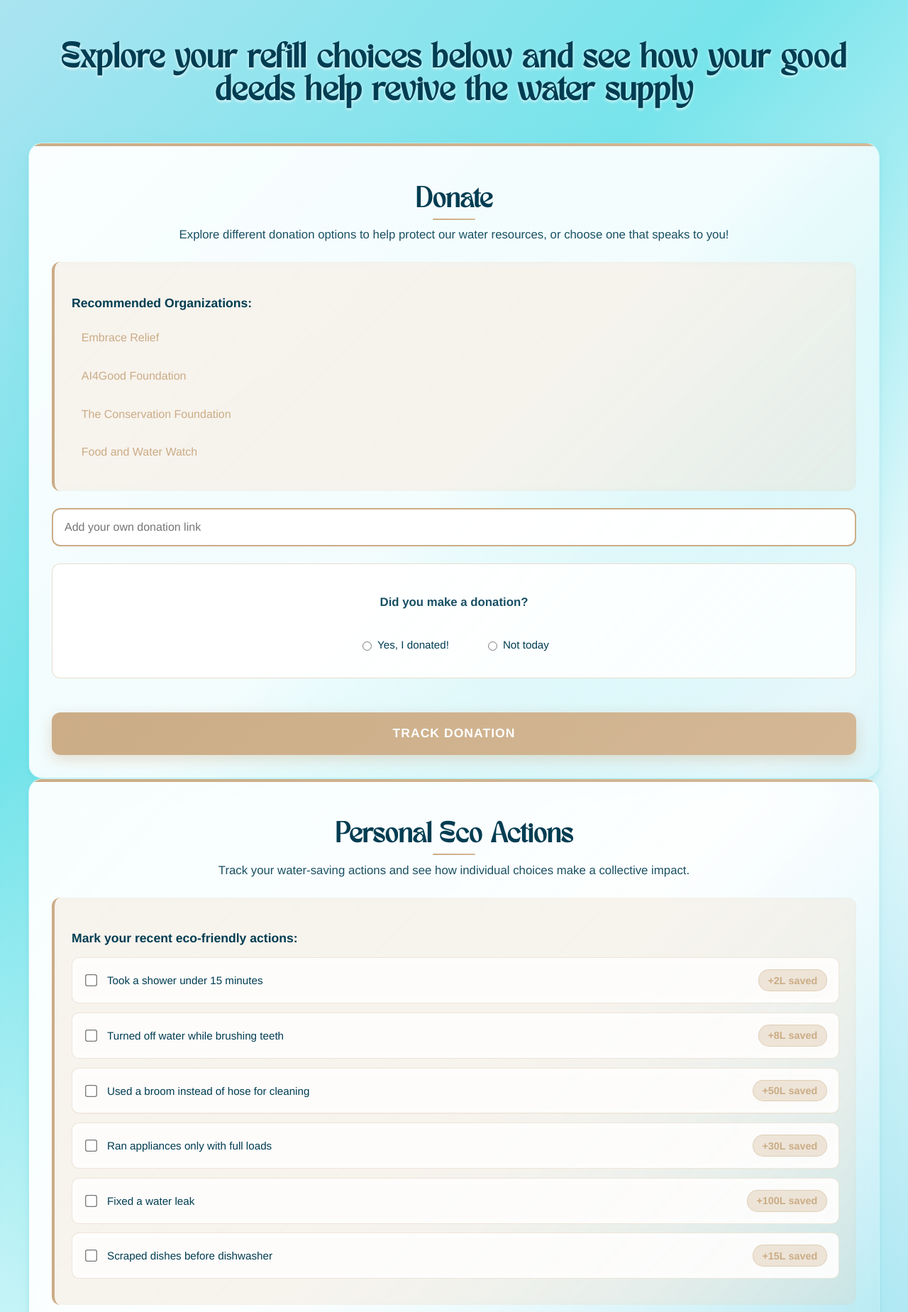
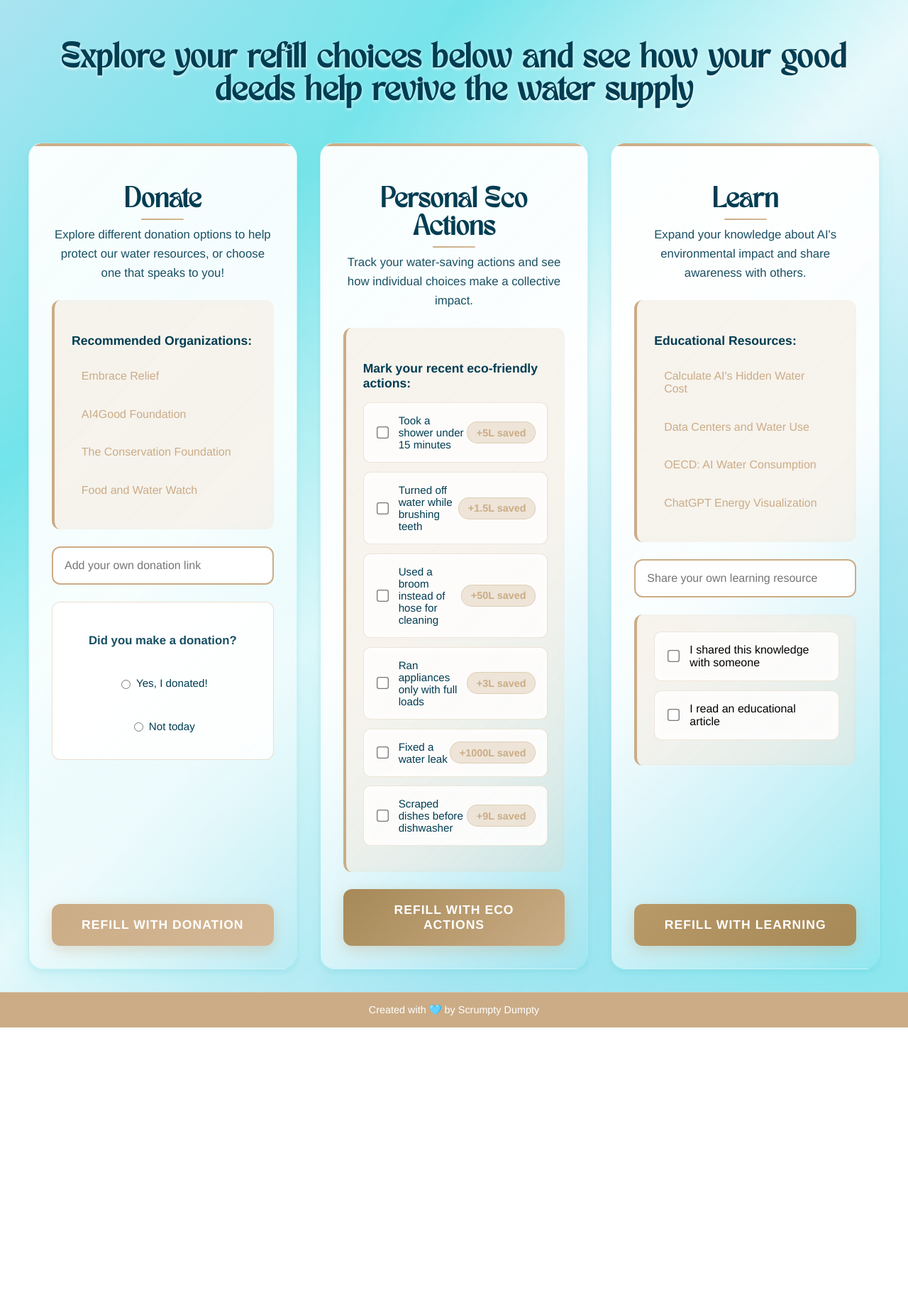
Before and after one commit to bcsanadi/drAIn, a Flask app: page /refill in a window 1280 px wide; the page is wider, and only the part inside the window is pictured. Shown: the part 71-1920 px from the top of that part at 71% size. After the commit the page ends 1519 px from the top of that part, so only its background shows below. Run offline with Flask 3, Linux system fonts and the light colour scheme; a user stored in the database is signed in.

Commit message:
Updated refill percentages

```diff
--- a/static/css/style.css
+++ b/static/css/style.css
@@ -565,9 +565,22 @@ footer {
 
 .options-grid {
   display: grid;
-  grid-template-columns: repeat(auto-fit, minmax(350px, 1fr));
+  grid-template-columns: repeat(3, 1fr);
   gap: 2rem;
   margin-top: 2rem;
+}
+
+/* Responsive design for smaller screens */
+@media (max-width: 1200px) {
+  .options-grid {
+    grid-template-columns: repeat(2, 1fr);
+  }
+}
+
+@media (max-width: 768px) {
+  .options-grid {
+    grid-template-columns: 1fr;
+  }
 }
 
 .option-card {
@@ -585,6 +598,25 @@ footer {
   position: relative;
   overflow: hidden;
   backdrop-filter: blur(10px);
+  display: flex;
+  flex-direction: column;
+  min-height: 600px;
+  justify-content: space-between;
+}
+
+.option-card form {
+  display: flex;
+  flex-direction: column;
+  height: 100%;
+  justify-content: space-between;
+}
+
+.option-card .card-content {
+  flex-grow: 1;
+}
+
+.option-card .refill-btn {
+  margin-top: auto;
 }
 
 .option-card::before {
@@ -1052,6 +1084,7 @@ footer {
   transform: translateY(-2px);
   box-shadow: 0 4px 8px rgba(0, 0, 0, 0.2);
 }
+<<<<<<< Updated upstream
 
 /* ===== CHATBOT/DEPLETE PAGE STYLING ===== */
 
@@ -1180,6 +1213,8 @@ body:has(.chat-card) main {
   opacity: 0.6;
   cursor: not-allowed;
 }
+=======
+>>>>>>> Stashed changes
 
 /* Responsive design for refill page */
 @media (max-width: 768px) {
--- a/templates/refill.html
+++ b/templates/refill.html
@@ -23,8 +23,10 @@
                 <h2>Explore your refill choices below and see how your good deeds help revive the water supply</h2>
 
                 <div class="options-grid">
-                    <form method="POST" action="/refill">
+                    <!-- Donate Card -->
                     <div class="option-card donate-card">
+                        <form method="POST" action="/refill/donate">
+                            <div class="card-content">
                                 <div class="card-icon">💧</div>
                                 <h3>Donate</h3>
                                 <p>Explore different donation options to help protect our water resources, or choose one that speaks to you!</p>
@@ -46,32 +48,37 @@
                                 </div>
 
                                 <div class="input-section">
-                            <input type="url" class="custom-input" placeholder="Add your own donation link">
+                                    <input type="url" name="custom-donation-link" class="custom-input" placeholder="Add your own donation link">
                                 </div>
 
                                 <div class="confirmation-section">
                                     <p class="confirmation-text">Did you make a donation?</p>
                                     <div class="checkbox-group">
                                         <label class="checkbox-label">
-                                    <input type="radio" name="donated" value="yes">
+                                            <input type="radio" name="donated" value="yes" required>
                                             <span class="checkmark"></span>
                                             Yes, I donated!
                                         </label>
                                         <label class="checkbox-label">
-                                    <input type="radio" name="donated" value="no">
+                                            <input type="radio" name="donated" value="no" required>
                                             <span class="checkmark"></span>
                                             Not today
                                         </label>
                                     </div>
                                 </div>
-
-                        <button class="refill-btn donate-btn">
-                            <span class="btn-icon">💝</span>
-                            Track Donation
-                        </button>
                             </div>
 
+                            <button type="submit" class="refill-btn donate-btn">
+                                <span class="btn-icon">💝</span>
+                                Refill with Donation
+                            </button>
+                        </form>
+                    </div>
+
+                    <!-- Eco Actions Card -->
                     <div class="option-card eco-card">
+                        <form method="POST" action="/refill/eco">
+                            <div class="card-content">
                                 <h3>Personal Eco Actions</h3>
                                 <p>Track your water-saving actions and see how individual choices make a collective impact.</p>
 
@@ -81,14 +88,14 @@
                                         <input type="checkbox" name="short-shower" value="1">
                                         <span class="eco-checkmark"></span>
                                         <span class="eco-text">Took a shower under 15 minutes</span>
-                                <span class="eco-impact">+2L saved</span>
+                                        <span class="eco-impact">+5L saved</span>
                                     </label>
 
                                     <label class="eco-item">
                                         <input type="checkbox" name="turn-off-water" value="1">
                                         <span class="eco-checkmark"></span>
                                         <span class="eco-text">Turned off water while brushing teeth</span>
-                                <span class="eco-impact">+8L saved</span>
+                                        <span class="eco-impact">+1.5L saved</span>
                                     </label>
 
                                     <label class="eco-item">
@@ -102,30 +109,36 @@
                                         <input type="checkbox" name="full-loads" value="1">
                                         <span class="eco-checkmark"></span>
                                         <span class="eco-text">Ran appliances only with full loads</span>
-                                <span class="eco-impact">+30L saved</span>
+                                        <span class="eco-impact">+3L saved</span>
                                     </label>
 
                                     <label class="eco-item">
                                         <input type="checkbox" name="fixed-leak" value="1">
                                         <span class="eco-checkmark"></span>
                                         <span class="eco-text">Fixed a water leak</span>
-                                <span class="eco-impact">+100L saved</span>
+                                        <span class="eco-impact">+1000L saved</span>
                                     </label>
 
                                     <label class="eco-item">
                                         <input type="checkbox" name="scrape-dishes" value="1">
                                         <span class="eco-checkmark"></span>
                                         <span class="eco-text">Scraped dishes before dishwasher</span>
-                                <span class="eco-impact">+15L saved</span>
+                                        <span class="eco-impact">+9L saved</span>
                                     </label>
                                 </div>
-
-                        <button class="refill-btn eco-btn">
-                            Track Eco Actions
-                        </button>
                             </div>
 
+                            <button type="submit" class="refill-btn eco-btn">
+                                <span class="btn-icon">🌱</span>
+                                Refill with Eco Actions
+                            </button>
+                        </form>
+                    </div>
+
+                    <!-- Learn Card -->
                     <div class="option-card learn-card">
+                        <form method="POST" action="/refill/learn">
+                            <div class="card-content">
                                 <div class="card-icon">📚</div>
                                 <h3>Learn</h3>
                                 <p>Expand your knowledge about AI's environmental impact and share awareness with others.</p>
@@ -147,7 +160,7 @@
                                 </div>
 
                                 <div class="input-section">
-                            <input type="url" class="custom-input" placeholder="Share your own learning resource">
+                                    <input type="url" name="custom-learning-link" class="custom-input" placeholder="Share your own learning resource">
                                 </div>
 
                                 <div class="learning-actions">
@@ -162,19 +175,14 @@
                                         I read an educational article
                                     </label>
                                 </div>
-
-                        <button class="refill-btn learn-btn">
-                            Track Learning
-                        </button>
                             </div>
 
-                    <!-- Main Submit Button -->
-                    <div style="grid-column: 1 / -1; text-align: center; margin-top: 2rem;">
-                        <button type="submit" class="main-refill-btn">
-                            💧 Refill My Water Supply 💧
+                            <button type="submit" class="refill-btn learn-btn">
+                                <span class="btn-icon">📖</span>
+                                Refill with Learning
                             </button>
+                        </form>
                     </div>
-                    </form>
                 </div>
             </div>
         </section>
```
Lines whose indentation alone changed are shown as unchanged.
